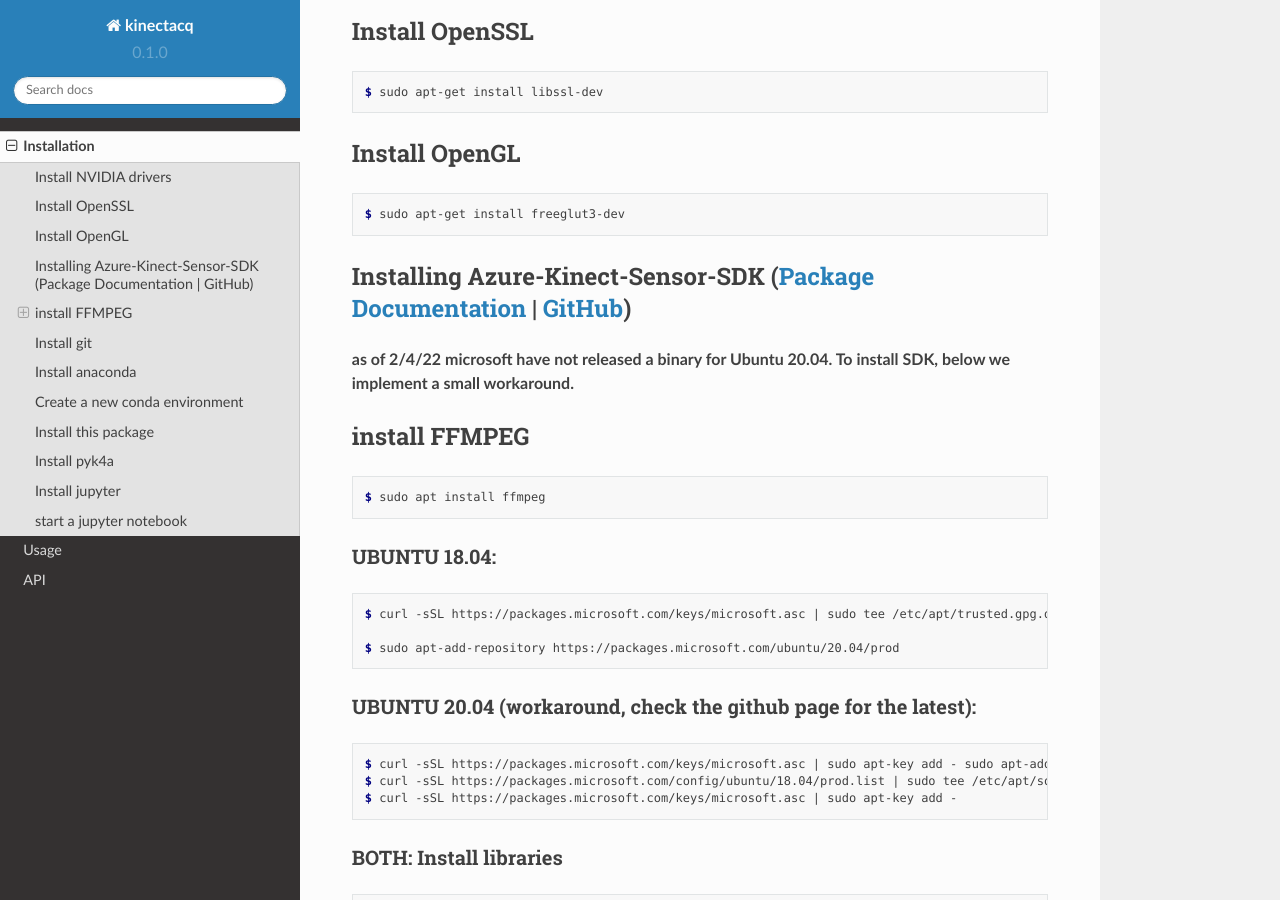
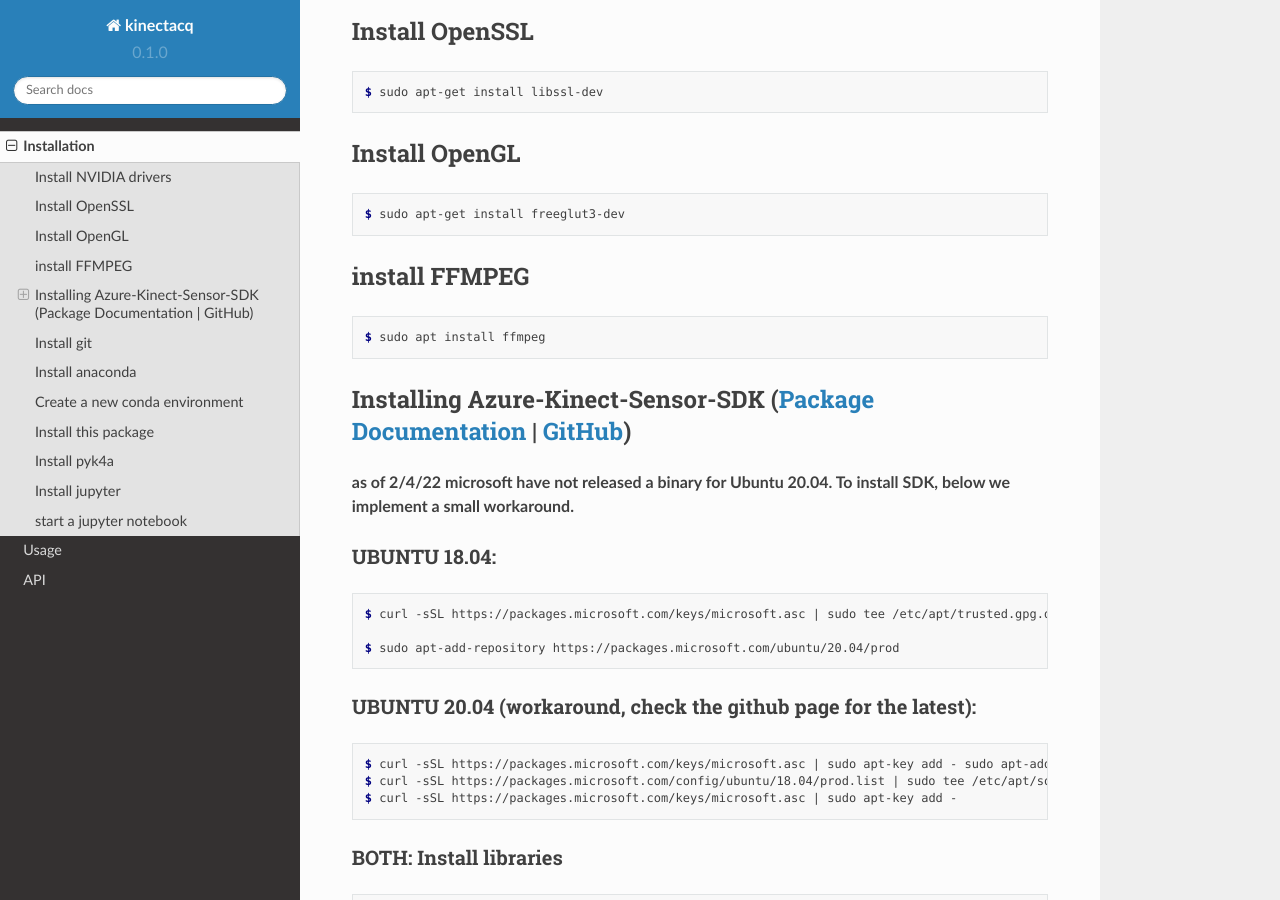
Before and after one commit to timsainb/kinectacq, a Sphinx documentation site: the page built from docs/source/installation.rst, in a window 1280 px wide and 900 px high, scrolled down 484 px. Built offline with Sphinx 7.4.7 and the Read the Docs theme 2.0.0, drawn with Linux system fonts in a browser that asks for light colours; part of the change alters nothing that is shown.

```diff
--- a/docs/source/installation.rst
+++ b/docs/source/installation.rst
@@ -33,11 +33,6 @@ Install OpenGL
 
    $ sudo apt-get install freeglut3-dev
 
-Installing Azure-Kinect-Sensor-SDK (`Package Documentation`_ \| `GitHub`_)
---------------------------------------------------------------------------
-
-**as of 2/4/22 microsoft have not released a binary for Ubuntu 20.04. To
-install SDK, below we implement a small workaround.**
 
 install FFMPEG
 --------------
@@ -45,6 +40,14 @@ install FFMPEG
 .. code-block:: console
 
    $ sudo apt install ffmpeg
+
+Installing Azure-Kinect-Sensor-SDK (`Package Documentation`_ \| `GitHub`_)
+--------------------------------------------------------------------------
+
+**as of 2/4/22 microsoft have not released a binary for Ubuntu 20.04. To
+install SDK, below we implement a small workaround.**
+
+
 
 UBUNTU 18.04:
 ~~~~~~~~~~~~~
```
